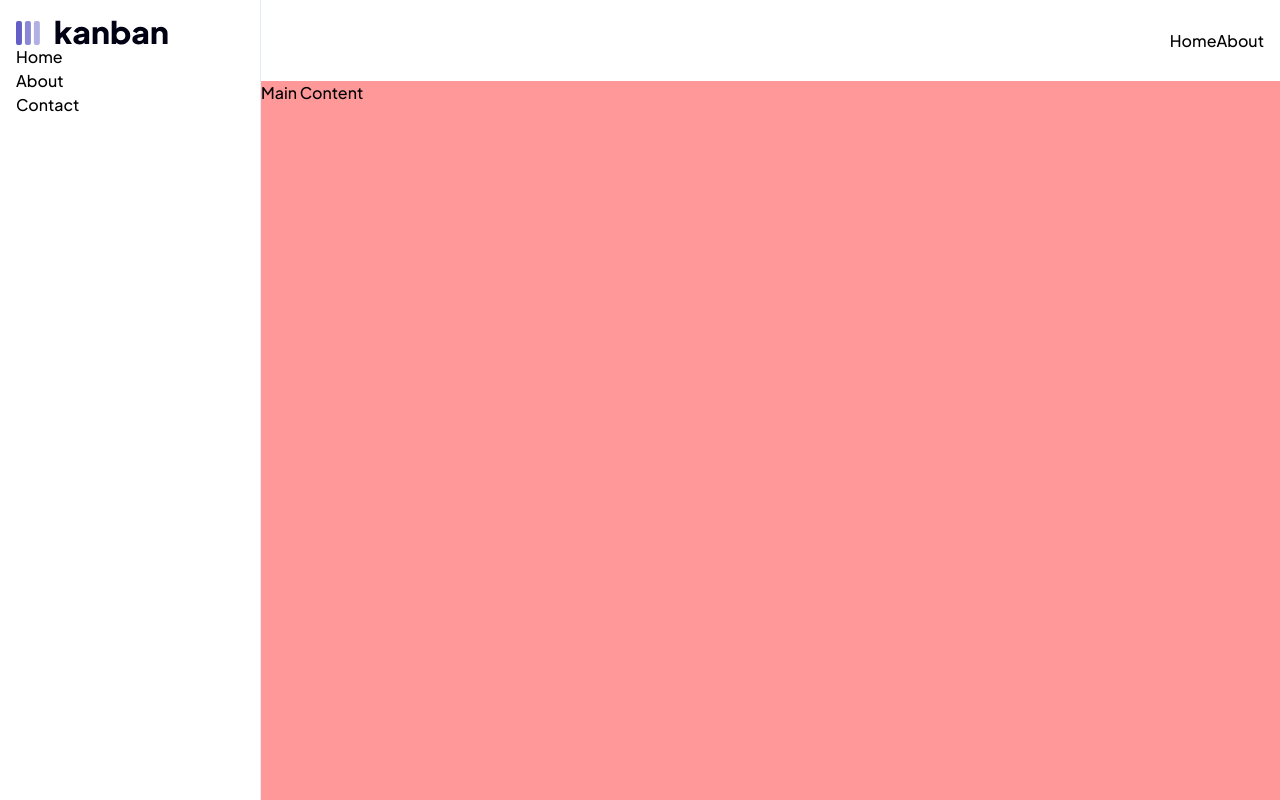
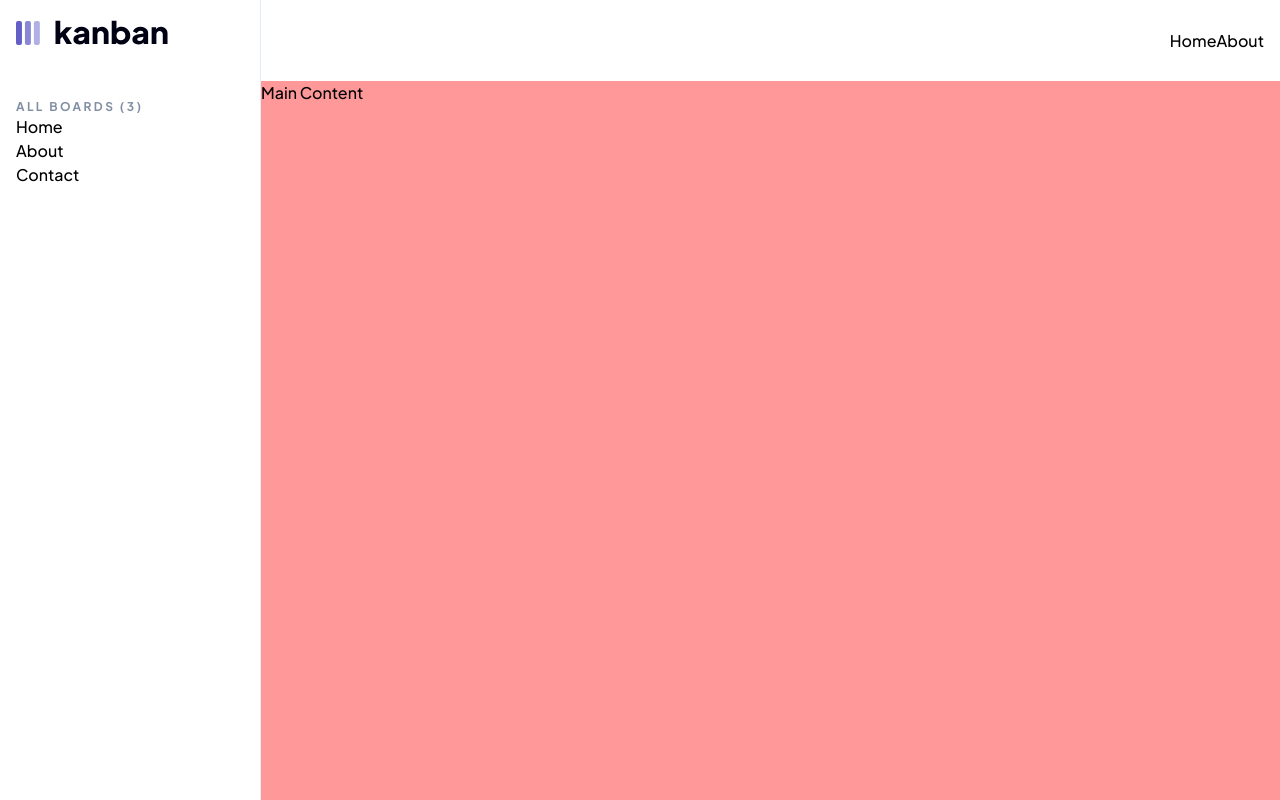
Before and after one commit to BrunoAST/kanban, a Next.js app: page / in a window 1280 px wide. Built offline with nearby package versions, Linux system fonts and the light colour scheme.

Commit message:
style: create All boards section tablets

```diff
--- a/src/app/components/menu/index.tsx
+++ b/src/app/components/menu/index.tsx
@@ -50,6 +50,13 @@ export default function Menu({ children }: MenuProps) {
       >
         <Logo />
 
+        <div className="mt-[54px]">
+          <h3
+            className="text-grey-300 tracking-[2.4px] font-bold text-xs uppercase"
+          >
+            All boards (3)
+          </h3>
+
           <ul>
             <li>
               <a href="#">Home</a>
@@ -61,6 +68,7 @@ export default function Menu({ children }: MenuProps) {
               <a href="#">Contact</a>
             </li>
           </ul>
+        </div>
       </aside>
 
       <div id={styles.content}>{children}</div>
```
Lines whose indentation alone changed are shown as unchanged.
